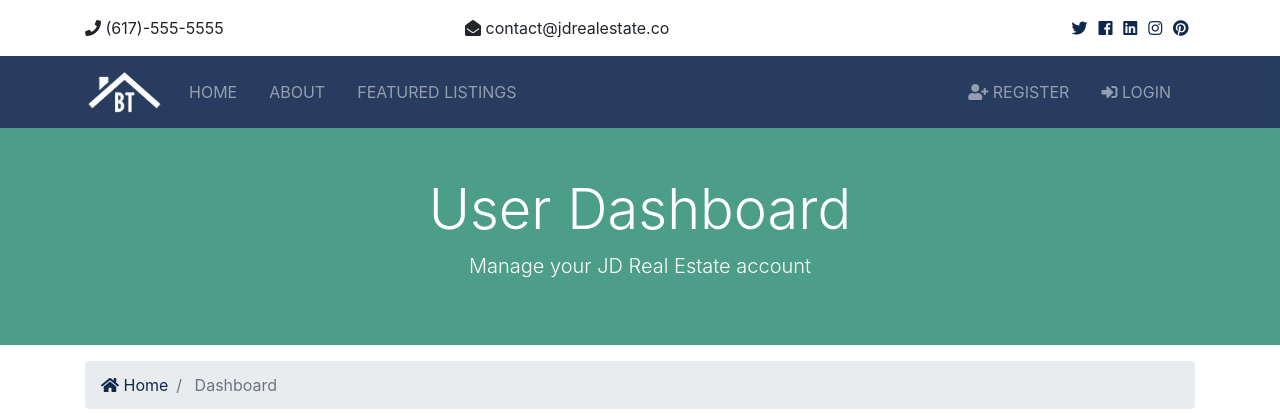
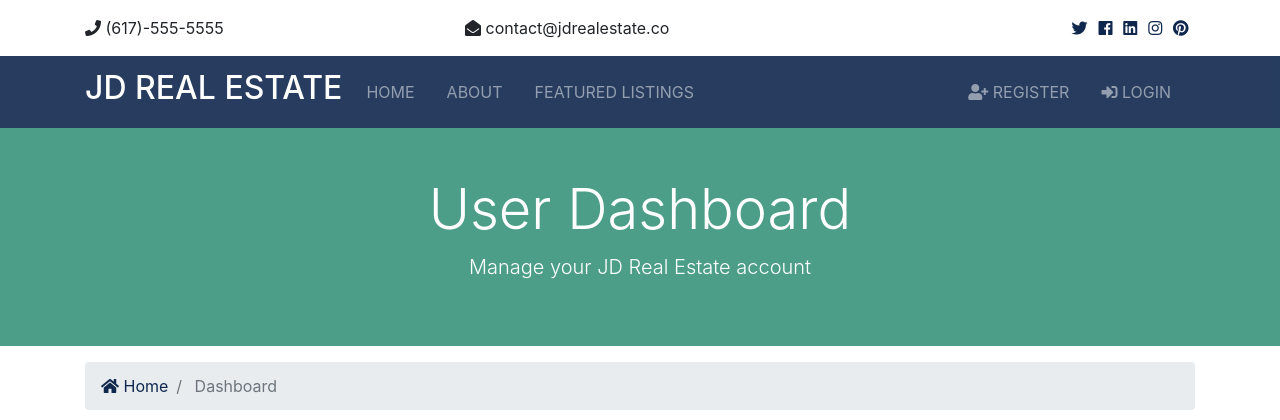
Before and after one commit to LouiLu/jd-real-estate, a Django app: page /accounts/dashboard in a window 1280 px wide. Shown: the top 420 px of the page. Run offline with Django 3.2, Linux system fonts and the light colour scheme; data that the repository does not hold is empty; some libraries are stand-ins or nearby versions.

Commit message:
changed logo

```diff
--- a/templates/partials/_navbar.html
+++ b/templates/partials/_navbar.html
@@ -3,7 +3,8 @@
 <nav class="navbar navbar-expand-lg navbar-dark bg-primary sticky-top">
       <div class="container">
         <a class="navbar-brand" href="{% url 'index' %}">
-          <img src="{% static 'img/logo.png' %}" class="logo" alt="">
+          <!-- <img src="{% static 'img/logo.png' %}" class="logo" alt=""> -->
+          <h2>JD Real Estate</h2>
         </a>
         <button class="navbar-toggler" type="button" data-toggle="collapse" data-target="#navbarNavAltMarkup">
           <span class="navbar-toggler-icon"></span>
```
